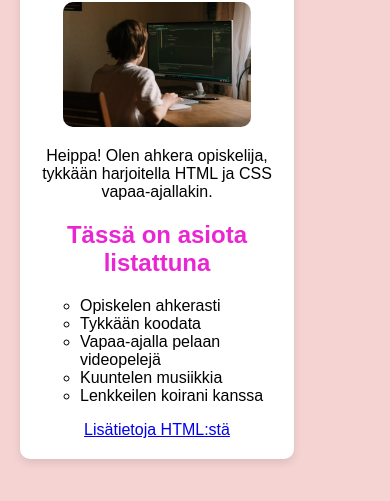
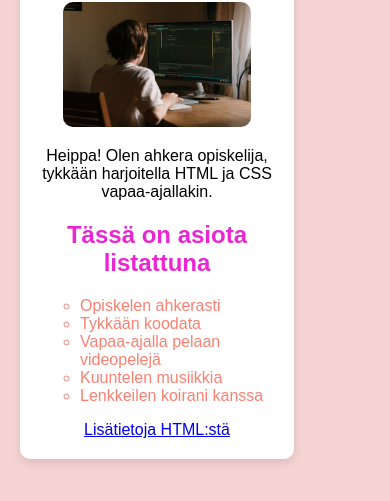
Before and after one commit to heikkijylanki/portfoliocard, a plain HTML site: page index.html in a window 390 px wide. Shown: the part 153-654 px from the top of the page. Drawn offline with Linux system fonts and the light colour scheme.

Commit message:
lisätty loput tyyliasettelut ja päivitetty readme file

```diff
--- a/styles.css
+++ b/styles.css
@@ -35,3 +35,10 @@ ul{
     background-color: aqua;
 
 }
+/* Mobiili näkymään asettelut */
+@media (max-width: 500px) {
+
+    ul{
+        color: salmon;
+    }
+}
```
Also changed, not shown: index.html (+0 -1 lines), 1 other file.
